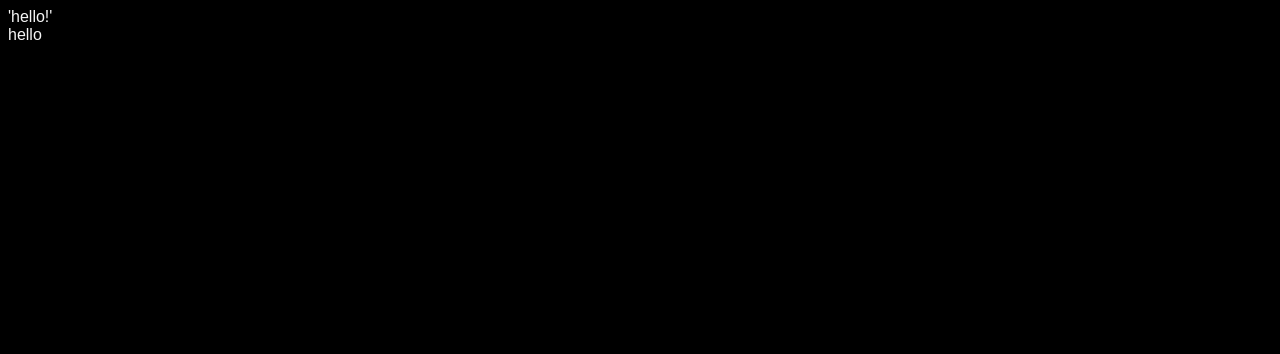
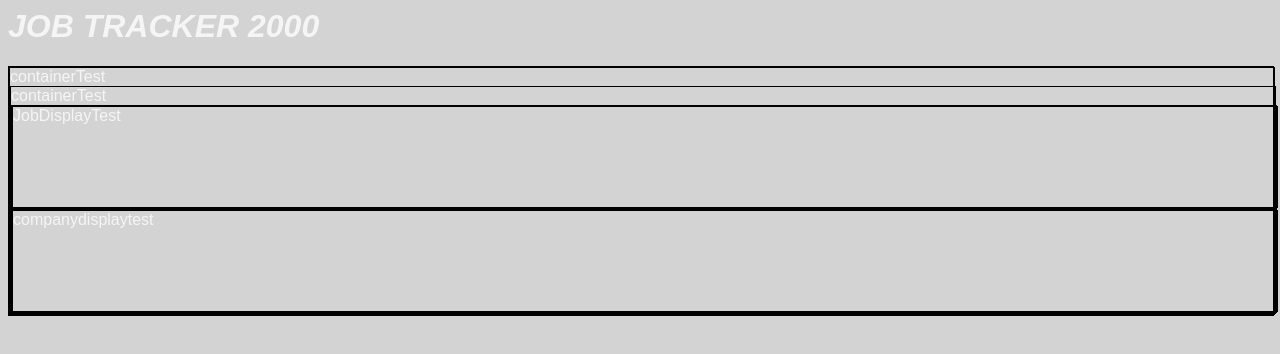
Before and after one commit to W0bbeg0ng/Job-Tracker-2000, a React app: page / in a window 1280 px wide. Shown: the top 354 px of the page. Built offline with nearby package versions, Linux system fonts and the light colour scheme.

Commit message:
set up react component structure
Co-authored-by: bvaughnsulit <bvaughnsulit@gmail.com>
Co-authored-by: dsteinbrook  <steinbrookdaniel@gmail.com>

```diff
--- /dev/null
+++ b/src/client/components/CompanyDisplay.jsx
@@ -0,0 +1,11 @@
+import React from 'react';
+
+const CompanyDisplay = (props) => {
+    return (
+        <div className = "companyDisplay">
+            companydisplaytest
+        </div>
+    )
+}
+
+export default CompanyDisplay
--- /dev/null
+++ b/src/client/components/CompanyList.jsx
@@ -0,0 +1,15 @@
+import React from 'react';
+import CompanyDisplay from './CompanyDisplay';
+
+
+const CompanyList = (props) => {
+    return (
+
+        <div className = "companyList">
+           <CompanyDisplay/>
+        </div>
+
+    )
+}
+
+export default CompanyList;
--- a/src/client/components/Container.jsx
+++ b/src/client/components/Container.jsx
@@ -1,7 +1,14 @@
 import React from "react";
+import TabsContainer from "./TabsContainer";
 
 const Container = (props) => {
-  return (<div>hello</div>);
+  return (
+   <div className="container">
+    containerTest
+
+     <TabsContainer />
+
+    </div>);
 }
 
 export default Container;
--- /dev/null
+++ b/src/client/components/JobDisplay.jsx
@@ -0,0 +1,12 @@
+import React from 'react';
+
+const JobDisplay = (props) => {
+    return (
+        <div className= "jobDisplay">
+            JobDisplayTest
+
+        </div>
+    )
+}
+
+export default JobDisplay;
--- /dev/null
+++ b/src/client/components/JobList.jsx
@@ -0,0 +1,13 @@
+import React from 'react';
+import JobDisplay from './JobDisplay'
+
+
+const JobList = (props) => {
+    return (
+        <div className= "jobsList">
+            <JobDisplay />
+        </div>
+    )
+}
+
+export default JobList;
--- /dev/null
+++ b/src/client/components/TabsContainer.jsx
@@ -0,0 +1,16 @@
+import React from "react";
+import JobList from './JobList.jsx'
+import CompanyList from './CompanyList.jsx'
+
+const TabsContainer = (props) => {
+  return (
+   <div className="tabsContainer">
+    containerTest
+
+      <JobList/>
+      <CompanyList/>
+
+    </div>);
+}
+
+export default TabsContainer;
--- a/src/client/index.html
+++ b/src/client/index.html
@@ -1,10 +1,12 @@
 <html>
 <head>
+  <meta charset="UTF-8">
+  <title>Job Tracker 2000</title>
   <script>
   </script>
 </head>
 <body>
-  'hello!'
+  <h1><em>JOB TRACKER 2000</em></h1>
 </body>
 <div id="app"></html>
 </html>
--- a/src/client/styles/style.scss
+++ b/src/client/styles/style.scss
@@ -1,5 +1,19 @@
 body {
   color: whitesmoke;
-  background-color: black;
+  background-color: lightgrey;
   font-family: Arial, Helvetica, sans-serif;
 }
+
+div {
+  border: 1px solid black;
+  width: 100%;
+  min-height: 100px;
+}
+
+.jobsTab {
+  background-color: pink;
+}
+
+.companiesTab {
+  background-color: blanchedalmond;
+}
```
Also changed, not shown: src/client/components/AddCompanyButton.jsx (added, +11 -0 lines), src/client/components/AddJobButton.jsx (added, +11 -0 lines), src/client/components/NewCompanyForm.jsx (added, +11 -0 lines), src/client/components/NewJobForm.jsx (added, +11 -0 lines).
